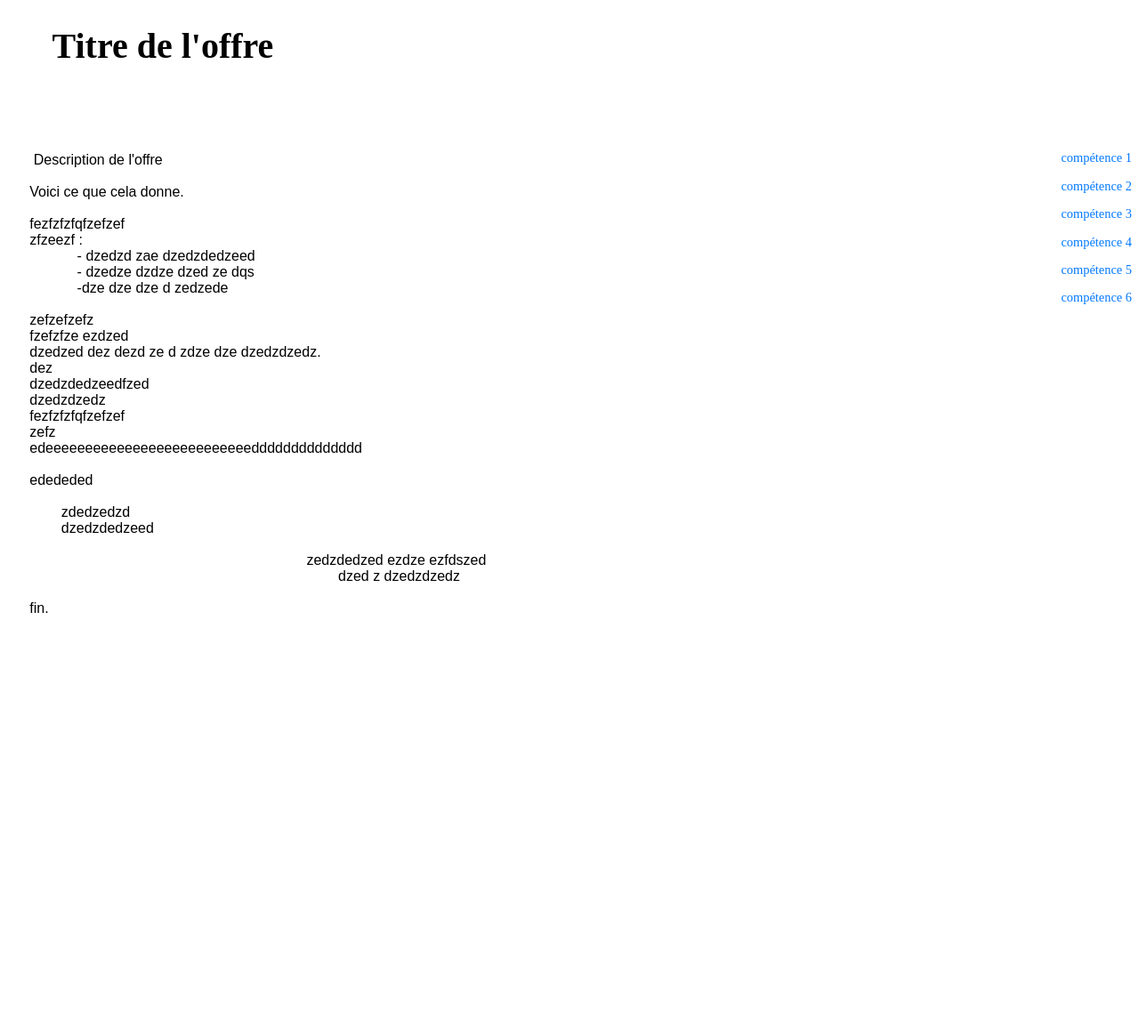
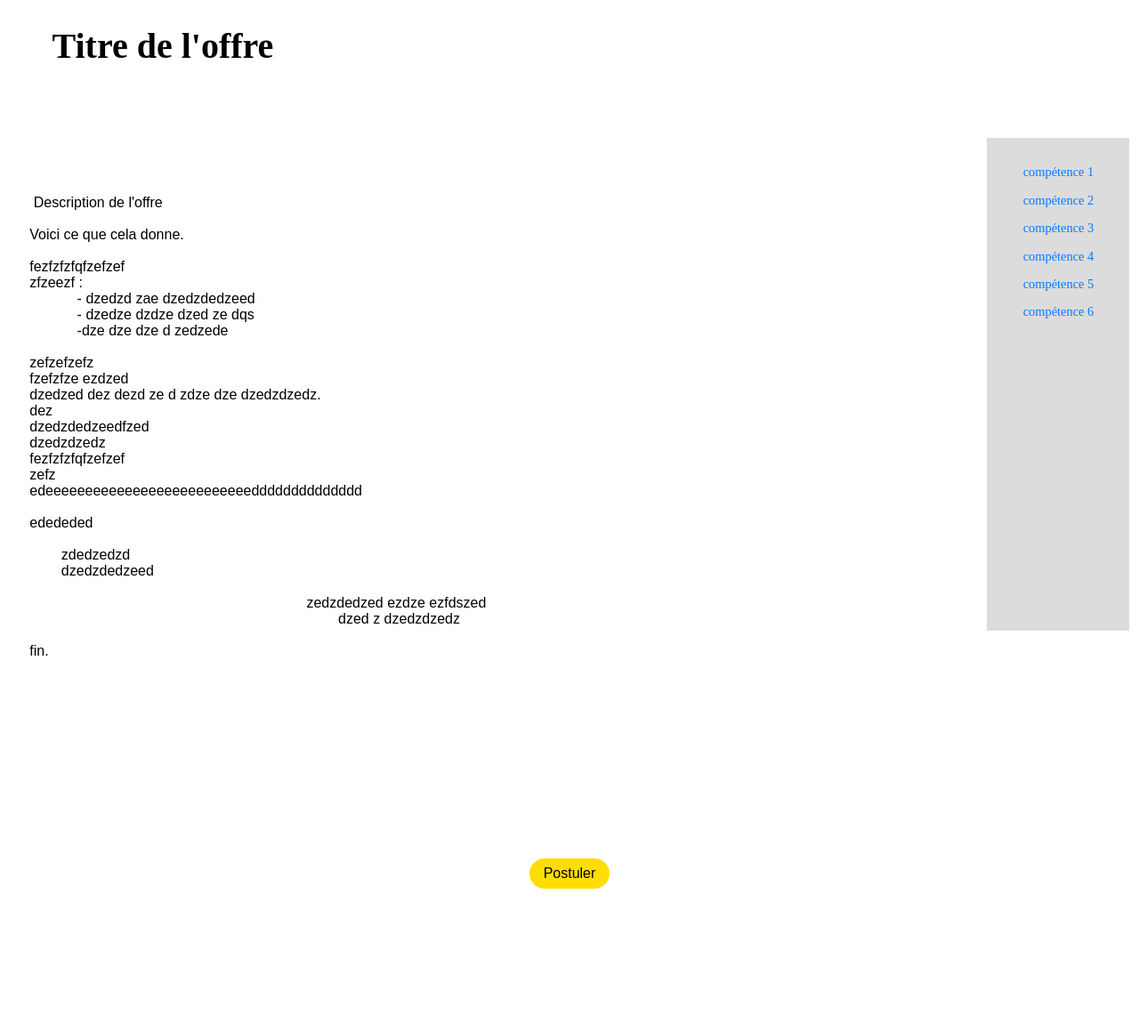
Before and after one commit to gitygit362/Projet_Web, a PHP site: page /presentation_offre.html in a window 1280 px wide. Shown: the part 617-1776 px from the top of the page at 89% size. Before the commit the page ends 1306 px from the top, so only its background shows below. Run offline with PHP 8.4, Linux system fonts and the light colour scheme.

Commit message:
page pres offre fini normalement

```diff
--- a/Assets/stylesheet.css
+++ b/Assets/stylesheet.css
@@ -105,7 +105,6 @@ a:first-of-type {
     }
 
     /*-------------------------------*/
-
 
 
 
@@ -260,7 +259,6 @@ a:hover {
 #colonne2 {
     margin-left: 2%;
     width: 75%;
-
 }
 
 #colonne1 {
@@ -471,6 +469,24 @@ input[type="radio"]{
         min-width: 25%;
 }
 
+
+.DescriptionCompletOffre {
+    font-family: Arial;
+    font-size: 1rem;
+    margin: 4rem 2% 4rem 2%;
+    width: (100%-10rem);
+}
+
+.CompetencesOffre {
+    padding-top: 1rem;
+    width: 10rem;
+    background-color: rgb(220, 220, 220);
+    text-align: center;
+    margin-bottom: 6rem;
+}
+
+@media only screen and (min-width: 740px) {
+
 .flex-container-Présentation-Offre {
     display: flex;
     justify-content: space-between;
@@ -490,3 +506,28 @@ input[type="radio"]{
     margin: 2rem 0% 5rem 4%; /*top right bottom left */
 
 }
+
+.CompetencesOffre {
+    width: 10rem;
+    margin-right: 0.2%;
+    background-color: rgb(220, 220, 220);
+    text-align: center;
+}
+}
+
+.ValidationButton{
+    padding: 0.5rem 1rem;
+    border: none;
+    border-radius: 2rem;
+    background-color:rgb(255, 221, 0);
+    font-family: Arial;
+    font-size:1rem;
+}
+
+.DivValidationButton {
+    display: flex;
+    flex-direction: column;
+    align-items: center;
+    text-align: center;
+    margin-bottom: 10rem;
+}
--- a/presentation_offre.html
+++ b/presentation_offre.html
@@ -64,5 +64,8 @@ fin.
 </pre>
         <aside class="CompetencesOffre"> <p>compétence 1</p> <p>compétence 2</p> <p>compétence 3</p> <p>compétence 4</p> <p>compétence 5</p> <p>compétence 6</p></aside>
     </div>
-    </main>
+    <div class="DivValidationButton">
+    <button class="ValidationButton" type="button" onclick="redirectToPostulation()">Postuler</button>
+    </div>
+</main>
 </body>
```
